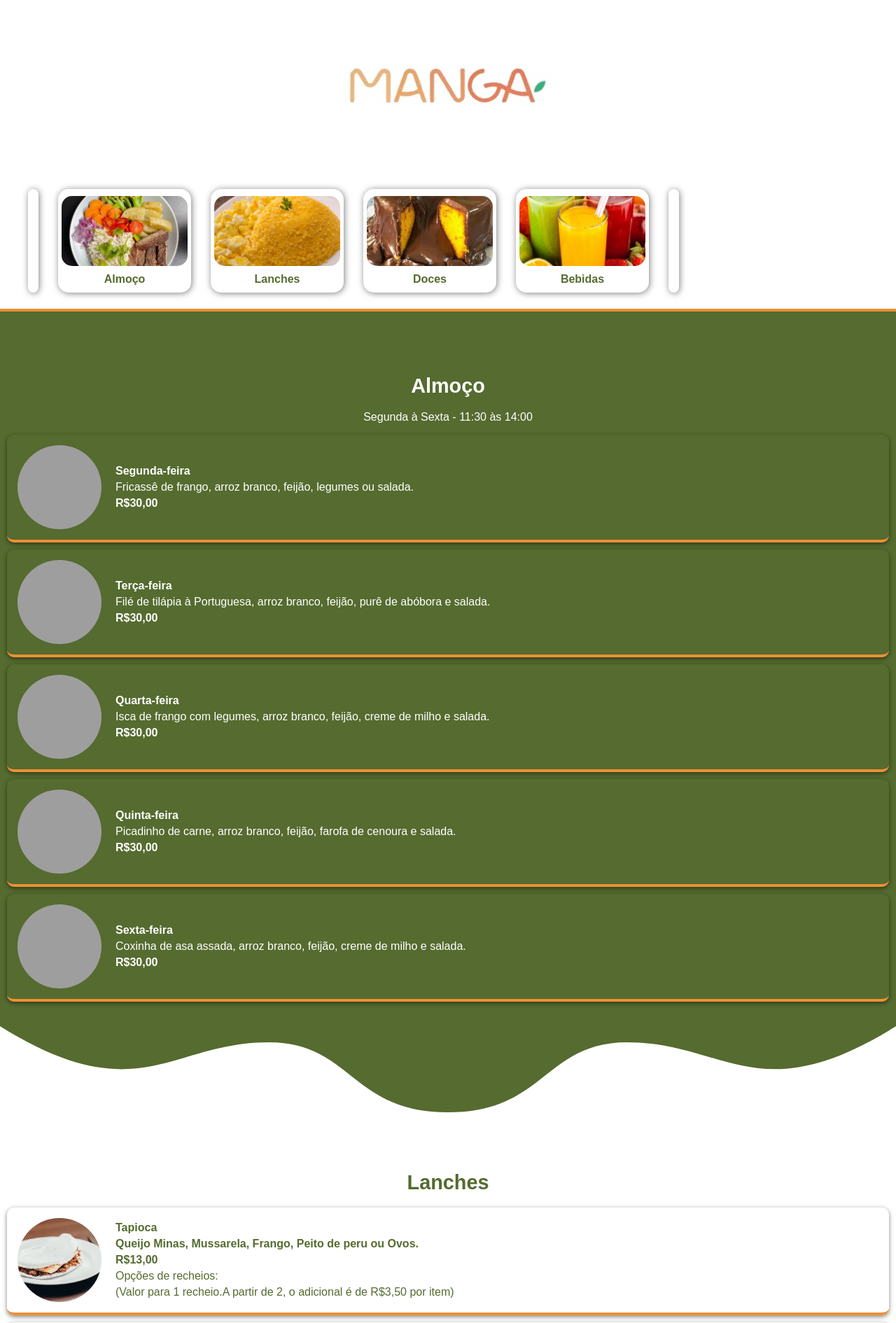
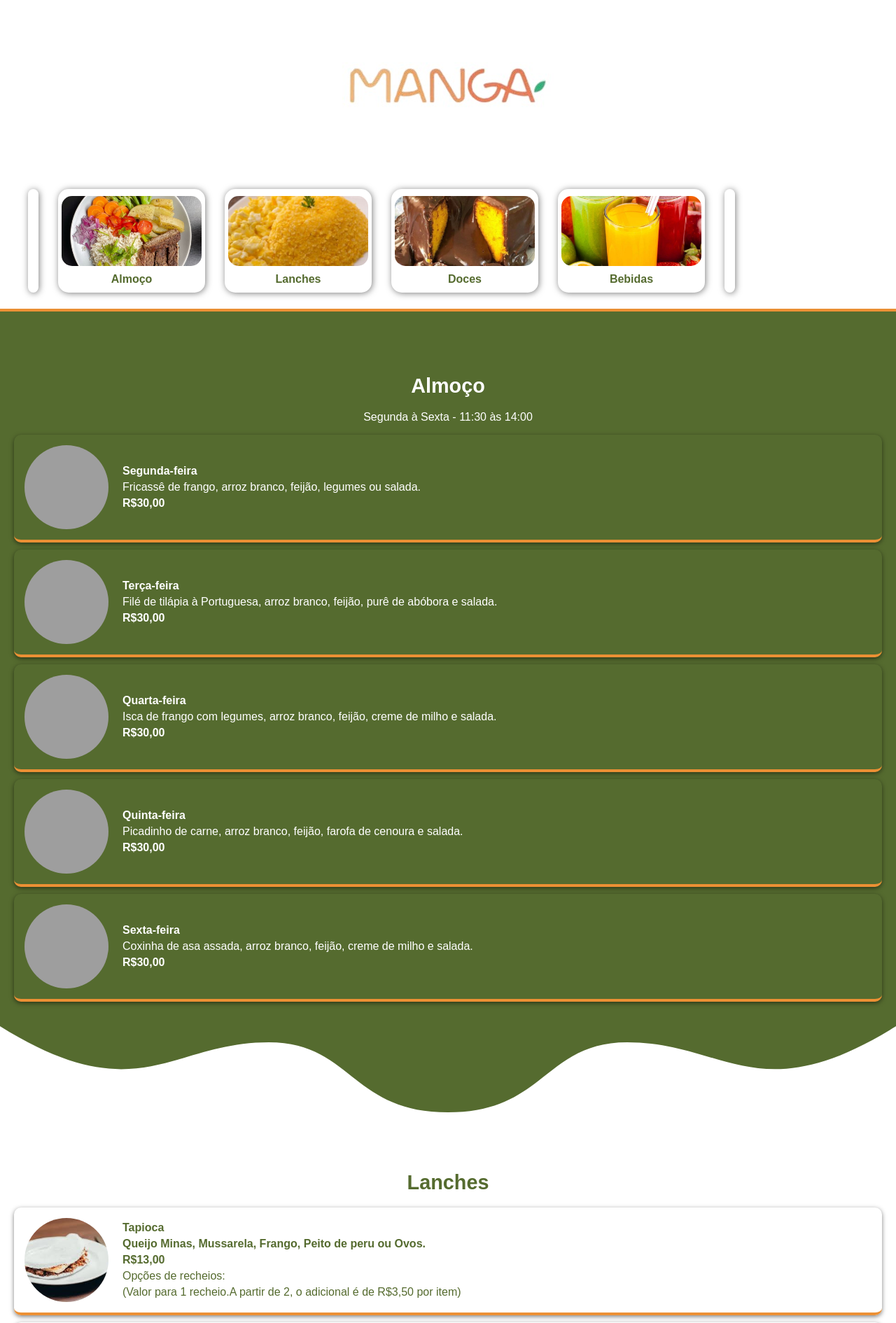
Before and after one commit to lucasdantaas/manga, a Flask app: page / in a window 1280 px wide. Shown: the top 1890 px of the page at 70% size. Run offline with Flask 3, Linux system fonts and the light colour scheme; grey boxes are pictures that could not be loaded.

Commit message:
Add files via upload

```diff
--- a/src/static/css/index.css
+++ b/src/static/css/index.css
@@ -89,7 +89,7 @@ body {
 
 .menu-item{
     object-fit: cover;
-    width: 180px;
+    width: 200px;
     height: 100px;
     border-radius: 15px;
     overflow: hidden;
@@ -142,8 +142,7 @@ body {
     margin-top: -7px;
     background-color: #556b2f;
     color:#f2c68b;
-    padding-top: 20px;
-    padding-bottom: 20px;
+    padding: 20px 10px;
     margin-bottom: -0.5px;
 }
 
@@ -221,7 +220,6 @@ body {
     align-items: center;
     justify-content: flex-start; /* Começa no topo */
     padding-top: 50px;
-
     margin: 10px 10px;
     /* Espaço opcional no topo */
 }
```
